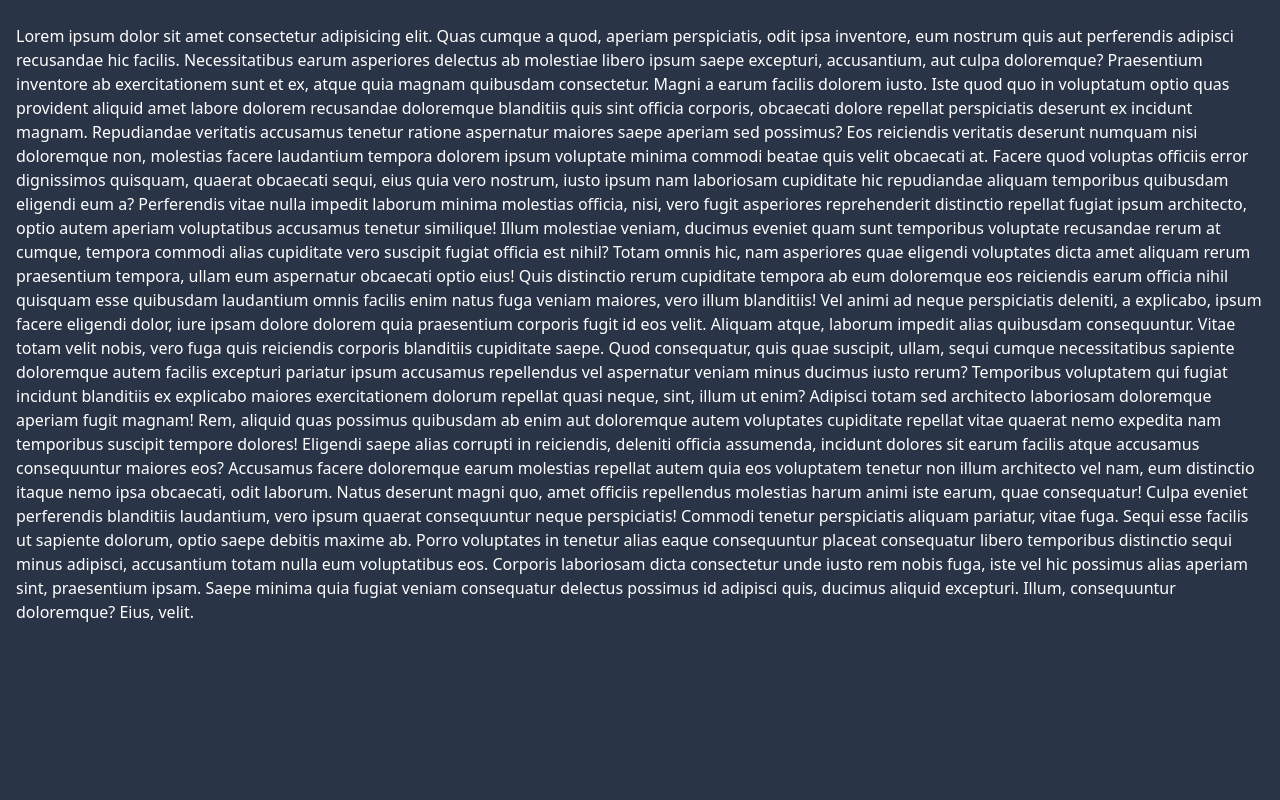
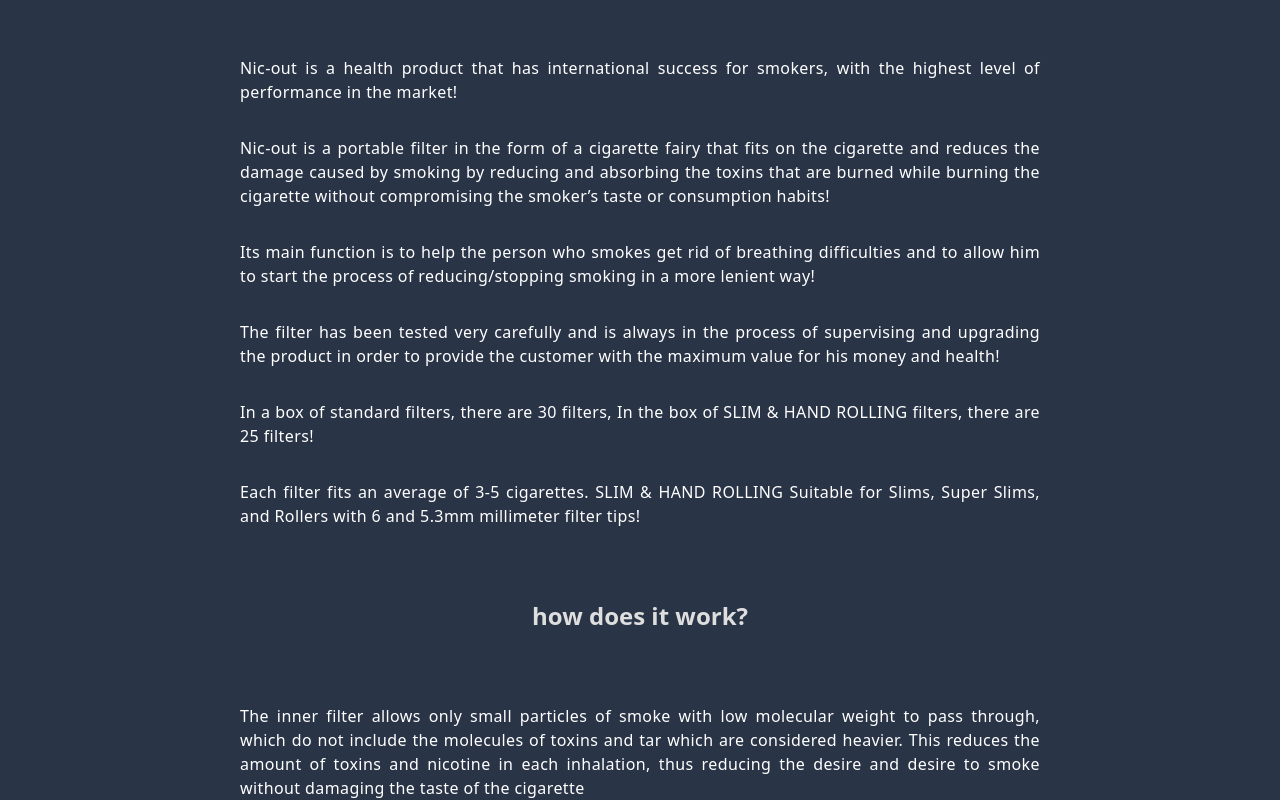
Before and after one commit to minhajul-im/Blog-Post, a React (Vite) app: page / in a window 1280 px wide. Shown: the part 3360-4160 px from the top of the page. Built offline with nearby package versions, Linux system fonts and the light colour scheme.

Commit message:
added about section completed

```diff
--- a/src/components/about/About.tsx
+++ b/src/components/about/About.tsx
@@ -1,68 +1,34 @@
 import Heading from '../common/Heading';
+import { ABOUT, WORK } from '../../constant/mock-data';
 
 const About = () => {
   return (
     <section id="about" className="container my-10">
-      <Heading side="right">About Us</Heading>
+      <Heading>About Us</Heading>
 
-      <p>
-        Lorem ipsum dolor sit amet consectetur adipisicing elit. Quas cumque a
-        quod, aperiam perspiciatis, odit ipsa inventore, eum nostrum quis aut
-        perferendis adipisci recusandae hic facilis. Necessitatibus earum
-        asperiores delectus ab molestiae libero ipsum saepe excepturi,
-        accusantium, aut culpa doloremque? Praesentium inventore ab
-        exercitationem sunt et ex, atque quia magnam quibusdam consectetur.
-        Magni a earum facilis dolorem iusto. Iste quod quo in voluptatum optio
-        quas provident aliquid amet labore dolorem recusandae doloremque
-        blanditiis quis sint officia corporis, obcaecati dolore repellat
-        perspiciatis deserunt ex incidunt magnam. Repudiandae veritatis
-        accusamus tenetur ratione aspernatur maiores saepe aperiam sed possimus?
-        Eos reiciendis veritatis deserunt numquam nisi doloremque non, molestias
-        facere laudantium tempora dolorem ipsum voluptate minima commodi beatae
-        quis velit obcaecati at. Facere quod voluptas officiis error dignissimos
-        quisquam, quaerat obcaecati sequi, eius quia vero nostrum, iusto ipsum
-        nam laboriosam cupiditate hic repudiandae aliquam temporibus quibusdam
-        eligendi eum a? Perferendis vitae nulla impedit laborum minima molestias
-        officia, nisi, vero fugit asperiores reprehenderit distinctio repellat
-        fugiat ipsum architecto, optio autem aperiam voluptatibus accusamus
-        tenetur similique! Illum molestiae veniam, ducimus eveniet quam sunt
-        temporibus voluptate recusandae rerum at cumque, tempora commodi alias
-        cupiditate vero suscipit fugiat officia est nihil? Totam omnis hic, nam
-        asperiores quae eligendi voluptates dicta amet aliquam rerum praesentium
-        tempora, ullam eum aspernatur obcaecati optio eius! Quis distinctio
-        rerum cupiditate tempora ab eum doloremque eos reiciendis earum officia
-        nihil quisquam esse quibusdam laudantium omnis facilis enim natus fuga
-        veniam maiores, vero illum blanditiis! Vel animi ad neque perspiciatis
-        deleniti, a explicabo, ipsum facere eligendi dolor, iure ipsam dolore
-        dolorem quia praesentium corporis fugit id eos velit. Aliquam atque,
-        laborum impedit alias quibusdam consequuntur. Vitae totam velit nobis,
-        vero fuga quis reiciendis corporis blanditiis cupiditate saepe. Quod
-        consequatur, quis quae suscipit, ullam, sequi cumque necessitatibus
-        sapiente doloremque autem facilis excepturi pariatur ipsum accusamus
-        repellendus vel aspernatur veniam minus ducimus iusto rerum? Temporibus
-        voluptatem qui fugiat incidunt blanditiis ex explicabo maiores
-        exercitationem dolorum repellat quasi neque, sint, illum ut enim?
-        Adipisci totam sed architecto laboriosam doloremque aperiam fugit
-        magnam! Rem, aliquid quas possimus quibusdam ab enim aut doloremque
-        autem voluptates cupiditate repellat vitae quaerat nemo expedita nam
-        temporibus suscipit tempore dolores! Eligendi saepe alias corrupti in
-        reiciendis, deleniti officia assumenda, incidunt dolores sit earum
-        facilis atque accusamus consequuntur maiores eos? Accusamus facere
-        doloremque earum molestias repellat autem quia eos voluptatem tenetur
-        non illum architecto vel nam, eum distinctio itaque nemo ipsa obcaecati,
-        odit laborum. Natus deserunt magni quo, amet officiis repellendus
-        molestias harum animi iste earum, quae consequatur! Culpa eveniet
-        perferendis blanditiis laudantium, vero ipsum quaerat consequuntur neque
-        perspiciatis! Commodi tenetur perspiciatis aliquam pariatur, vitae fuga.
-        Sequi esse facilis ut sapiente dolorum, optio saepe debitis maxime ab.
-        Porro voluptates in tenetur alias eaque consequuntur placeat consequatur
-        libero temporibus distinctio sequi minus adipisci, accusantium totam
-        nulla eum voluptatibus eos. Corporis laboriosam dicta consectetur unde
-        iusto rem nobis fuga, iste vel hic possimus alias aperiam sint,
-        praesentium ipsam. Saepe minima quia fugiat veniam consequatur delectus
-        possimus id adipisci quis, ducimus aliquid excepturi. Illum,
-        consequuntur doloremque? Eius, velit.
-      </p>
+      <div className="flex justify-center flex-col mx-auto w-full p-4 md:w-8/12">
+        {ABOUT.map((text: string) => (
+          <p
+            className=" my-4 text-base text-justify text-TX-main tracking-wide font-medium"
+            key={text}
+          >
+            {text}
+          </p>
+        ))}
+
+        <h2 className="text-2xl font-bold text-TX-soft text-center py-6 my-8">
+          how does it work?
+        </h2>
+
+        {WORK.map((text: string) => (
+          <p
+            className=" my-4 text-base text-justify text-TX-main tracking-wide font-medium"
+            key={text}
+          >
+            {text}
+          </p>
+        ))}
+      </div>
     </section>
   );
 };
--- a/src/components/common/CoverImage.tsx
+++ b/src/components/common/CoverImage.tsx
@@ -1,12 +1,12 @@
 import { motion } from 'framer-motion';
-
-import Heading from './Heading';
 import handImg from '../../assets/beautiful-hand-with-nicout.jpg';
 
 const CoverImage = () => {
   return (
     <section className="container my-20 transition-all duration-300">
-      <Heading side="left">See The Result!</Heading>
+      <h2 className="text-2xl font-bold text-TX-soft text-center py-6 my-8">
+        See The Result!
+      </h2>
 
       <div className="flex justify-center items-center">
         <motion.div
--- a/src/components/common/FeatureHighlights.tsx
+++ b/src/components/common/FeatureHighlights.tsx
@@ -4,7 +4,7 @@
 const FeatureHighlights = () => {
   return (
     <section className="container my-20">
-      <Heading side="left">Product Description</Heading>
+      <Heading>Product Description</Heading>
 
       <div className="grid grid-cols-1 md:grid-cols-2 lg:grid-cols-3 gap-4 justify-items-center transition-all duration-300">
         {FEATURES.map((item: FEATURE) => (
--- a/src/components/contact/Contact.tsx
+++ b/src/components/contact/Contact.tsx
@@ -6,7 +6,7 @@
 const Contact = ({ isDark }: IconType) => {
   return (
     <section id="contact" className="pb-48 mt-16 container">
-      <Heading side="right">Contact us</Heading>
+      <Heading>Contact us</Heading>
 
       <div className="flex flex-col md:flex-row-reverse md:justify-between md:items-center py-8">
         <div className="w-full md:w-1/2 py-10 flex justify-center items-center rounded-lg">
--- a/src/components/faq/FAQ.tsx
+++ b/src/components/faq/FAQ.tsx
@@ -15,7 +15,7 @@
   return (
     <section id="faq" className="py-10 sm:py-16 lg:py-24">
       <div className="px-4 mx-auto sm:px-6 lg:px-8 max-w-7xl">
-        <Heading side="left">Frequently Asked Questions!</Heading>
+        <Heading>Frequently Asked Questions!</Heading>
 
         <div className="max-w-6xl mx-auto mt-8 space-y-4 md:mt-16">
           {FAQ_DATA.map((item: FaqType, idx: number) => (
--- a/src/components/shop/Shop.tsx
+++ b/src/components/shop/Shop.tsx
@@ -1,7 +1,7 @@
 import Order from './Order';
-import Heading from '../common/Heading';
 import { IconType } from '../../icons';
 import React, { useState } from 'react';
+import Heading from '../common/Heading';
 import CustomModal from '../common/CustomModal';
 import ProductDetails from './ProductDetails';
 import { PRODUCTS, ProductType } from '../../constant/mock-data';
@@ -41,7 +41,7 @@
       </CustomModal>
 
       <section id="shop" className="container my-20">
-        <Heading side="right">Nic Out</Heading>
+        <Heading>Nic Out</Heading>
 
         <div className="grid grid-cols-1 md:grid-cols-2 lg:grid-cols-3 gap-4 pt-6 justify-items-center transition-all duration-300">
           {PRODUCTS.map((item: ProductType) => (
--- a/src/constant/mock-data.ts
+++ b/src/constant/mock-data.ts
@@ -115,11 +115,6 @@
 
 export const TITLE = `Filters remove over 90% of the tar and reduce nicotine!`;
 
-/**
- * REACT INTERVIEW
- * https://www.youtube.com/watch?v=5it_Uv7pGFg
- */
-
 export type FaqType = {
   question: string;
   answer: string;
@@ -175,3 +170,20 @@
     answer: `The Nic-Out creates the convenience of people of legal age who already smoke or are trying to cut down on smoking, or wish to have a better smoking experience. Nic-Out is capable to raise the quality of life with less health risks.`,
   },
 ];
+
+export const ABOUT = [
+  `Nic-out is a health product that has international success for smokers, with the highest level of performance in the market!`,
+  `Nic-out is a portable filter in the form of a cigarette fairy that fits on the cigarette and reduces the damage caused by smoking by reducing and absorbing the toxins that are burned while burning the cigarette without compromising the smoker’s taste or consumption habits!`,
+  `Its main function is to help the person who smokes get rid of breathing difficulties and to allow him to start the process of reducing/stopping smoking in a more lenient way!`,
+  `The filter has been tested very carefully and is always in the process of supervising and upgrading the product in order to provide the customer with the maximum value for his money and health!`,
+  `In a box of standard filters, there are 30 filters, In the box of SLIM & HAND ROLLING filters, there are 25 filters!`,
+  `Each filter fits an average of 3-5 cigarettes. SLIM & HAND ROLLING Suitable for Slims, Super Slims, and Rollers with 6 and 5.3mm millimeter filter tips!`,
+];
+
+export const WORK = [
+  `The inner filter allows only small particles of smoke with low molecular weight to pass through, which do not include the molecules of toxins and tar which are considered heavier. This reduces the amount of toxins and nicotine in each inhalation, thus reducing the desire and desire to smoke without damaging the taste of the cigarette`,
+
+  `NIC- Out cigarette filter with a mechanical filtration system that is applied to the cigarette and selectively absorbs the large smoke particles of cigarette tar containing toxic compounds and other carcinogenic substances`,
+
+  `The action principle of the nic-out filter is based on the gas engine’s gas behavior rules and has been developed in the framework of space technologies.`,
+];
```
Also changed, not shown: src/components/common/Heading.tsx (+3 -5 lines).
